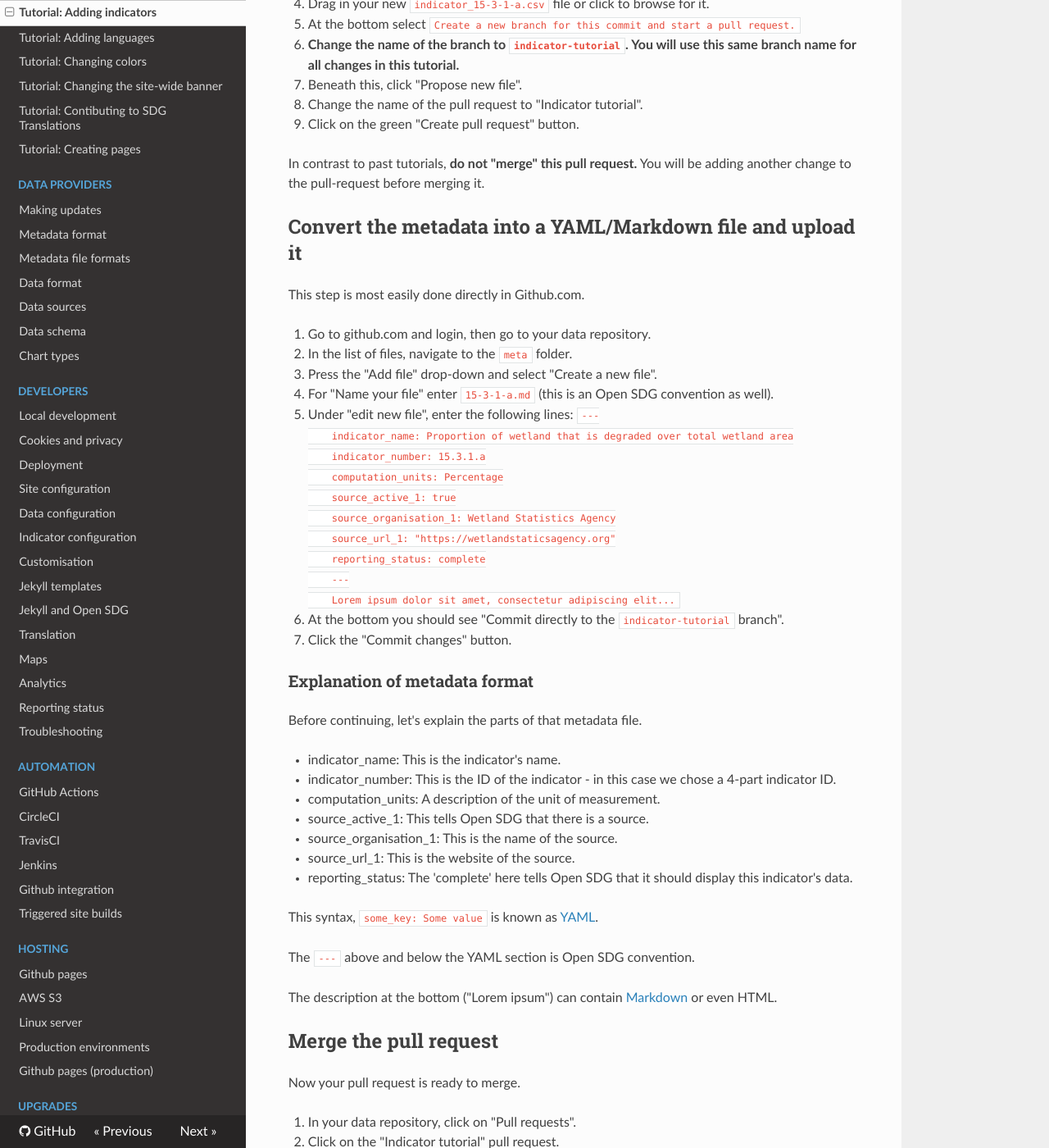
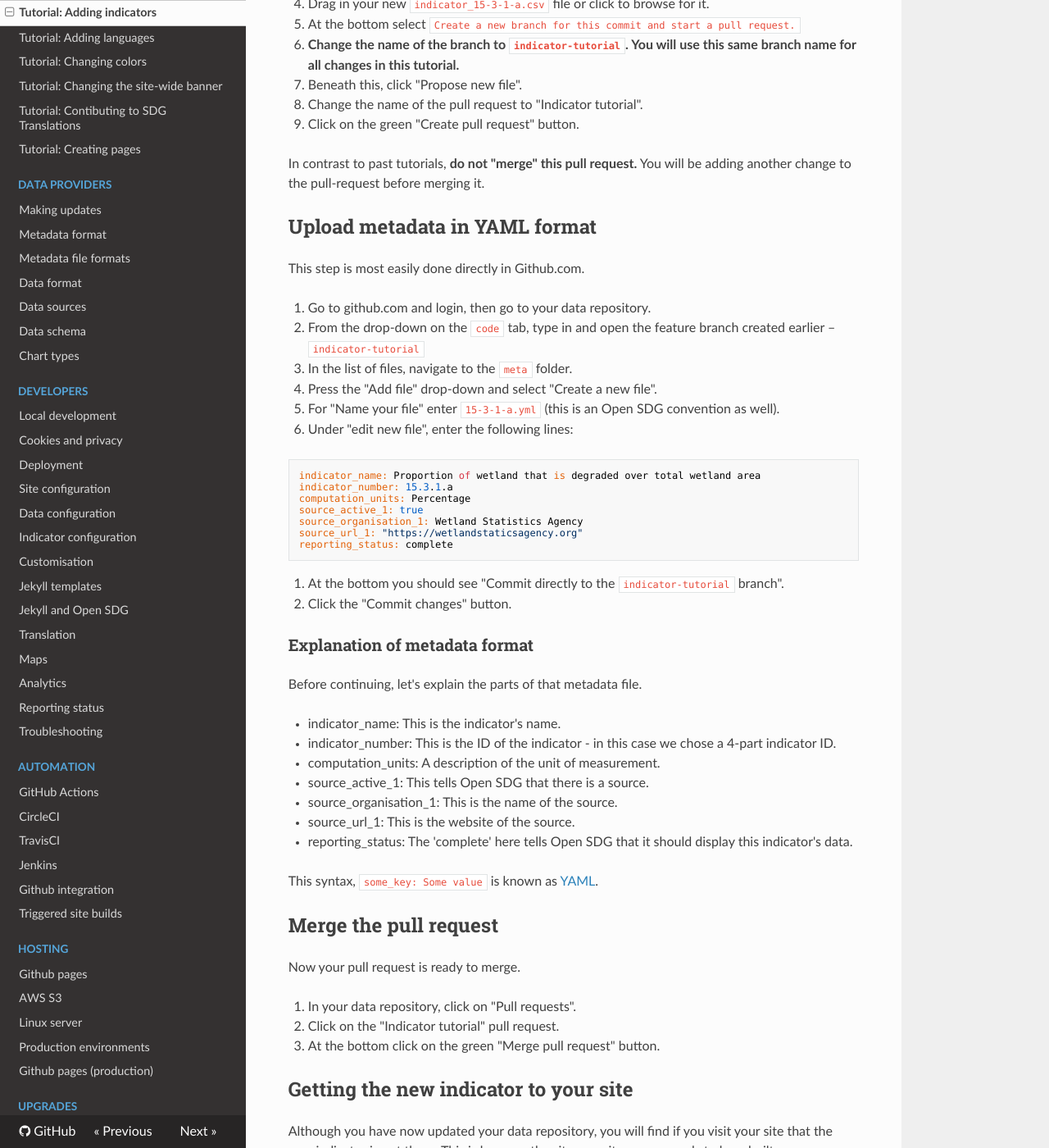
Before and after one commit to open-sdg/open-sdg, an MkDocs documentation site: the page built from docs/tutorials/add-indicator.md, in a window 1280 px wide and 1400 px high, scrolled down 1682 px. Shown: the whole window at 82% size. Built offline with MkDocs 1.6.1, drawn with Linux system fonts in a browser that asks for light colours; nearby versions of some CDN libraries; some of the changed text lies outside the part shown.

Commit message:
Update add-indicator.md

````diff
--- a/docs/tutorials/add-indicator.md
+++ b/docs/tutorials/add-indicator.md
@@ -64,27 +64,27 @@ Steps to upload the CSV file:
 
 In contrast to past tutorials, **do not "merge" this pull request.** You will be adding another change to the pull-request before merging it.
 
-## Convert the metadata into a YAML/Markdown file and upload it
+## Upload metadata in YAML format
 
 This step is most easily done directly in Github.com.
 
 1. Go to github.com and login, then go to your data repository.
+1. From the drop-down on the `code` tab, type in and open the feature branch created earlier – `indicator-tutorial`
 1. In the list of files, navigate to the `meta` folder.
 1. Press the "Add file" drop-down and select "Create a new file".
-1. For "Name your file" enter `15-3-1-a.md` (this is an Open SDG convention as well).
+1. For "Name your file" enter `15-3-1-a.yml` (this is an Open SDG convention as well).
 1. Under "edit new file", enter the following lines:
-    ```
-    ---
-    indicator_name: Proportion of wetland that is degraded over total wetland area
-    indicator_number: 15.3.1.a
-    computation_units: Percentage
-    source_active_1: true
-    source_organisation_1: Wetland Statistics Agency
-    source_url_1: "https://wetlandstaticsagency.org"
-    reporting_status: complete
-    ---
-    Lorem ipsum dolor sit amet, consectetur adipiscing elit...
-    ```
+
+```
+indicator_name: Proportion of wetland that is degraded over total wetland area
+indicator_number: 15.3.1.a
+computation_units: Percentage
+source_active_1: true
+source_organisation_1: Wetland Statistics Agency
+source_url_1: "https://wetlandstaticsagency.org"
+reporting_status: complete
+```
+
 1. At the bottom you should see "Commit directly to the `indicator-tutorial` branch".
 1. Click the "Commit changes" button.
 
@@ -101,10 +101,6 @@ Before continuing, let's explain the parts of that metadata file.
 * reporting_status: The 'complete' here tells Open SDG that it should display this indicator's data.
 
 This syntax, `some_key: Some value` is known as [YAML](https://yaml.org/).
-
-The `---` above and below the YAML section is Open SDG convention.
-
-The description at the bottom ("Lorem ipsum") can contain [Markdown](https://www.markdownguide.org/) or even HTML.
 
 ## Merge the pull request
 
````
Also changed, not shown: other parts of docs/tutorials/add-indicator.md (+1 -1 lines).
